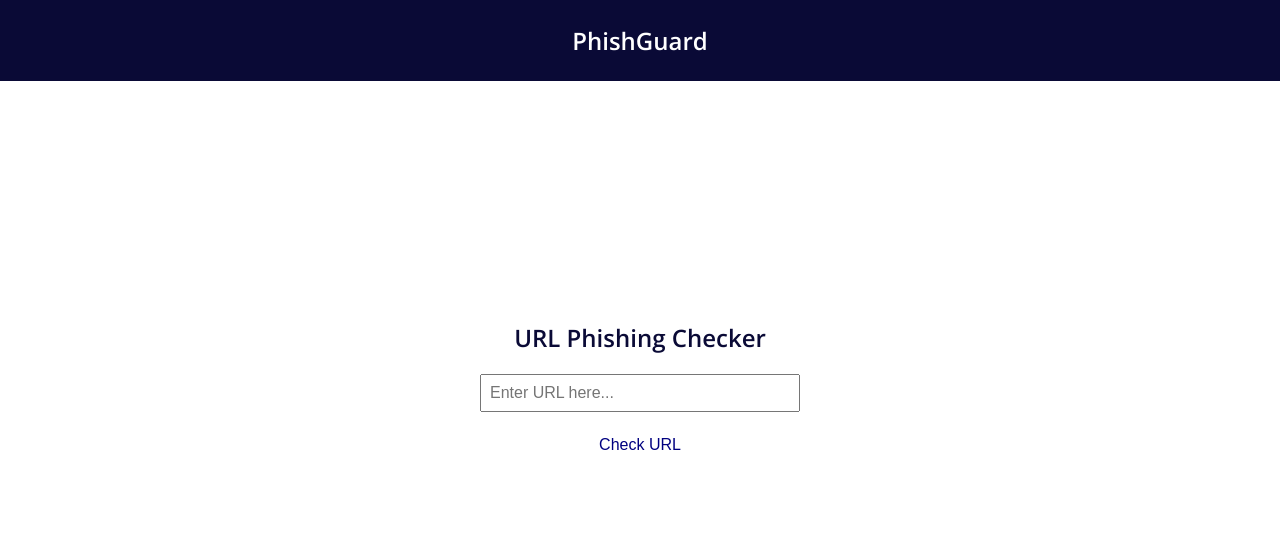
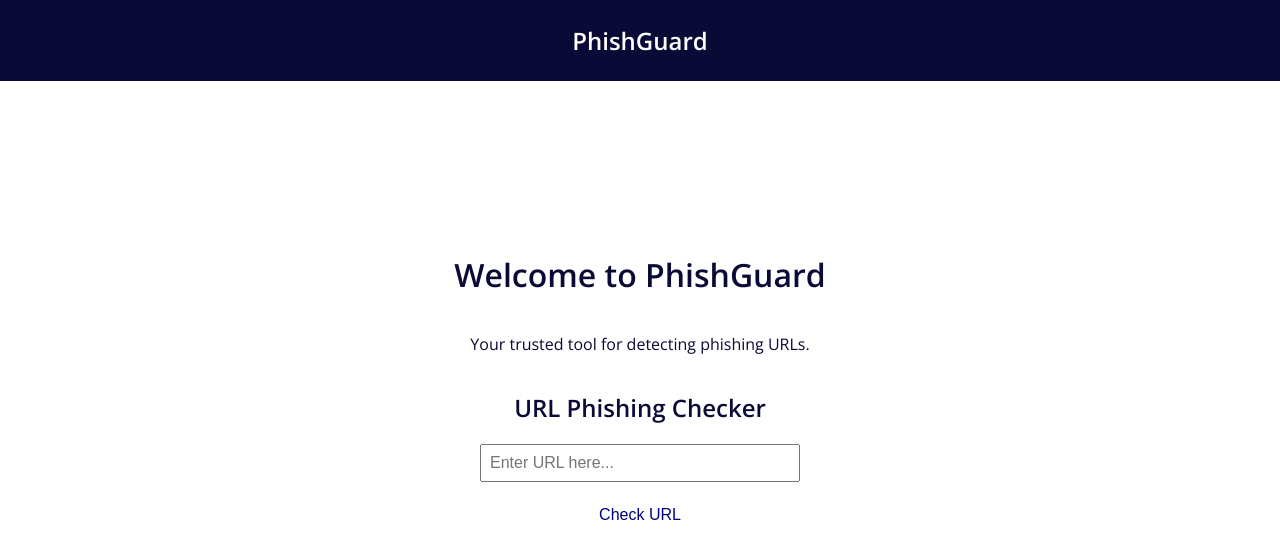
Before and after one commit to Sammy-Haddock/PhishGuard, a Flask app: page / in a window 1280 px wide. Shown: the top 559 px of the page. Run offline with Flask 2, Linux system fonts and the light colour scheme.

Commit message:
Adding in a welcome message

```diff
--- a/my-flask-app/templates/index.html
+++ b/my-flask-app/templates/index.html
@@ -13,6 +13,8 @@
     <nav>PhishGuard</nav>
     <main>
         <div class="container">
+            <h1>Welcome to PhishGuard</h1>
+            <p>Your trusted tool for detecting phishing URLs.</p>
             <h2>URL Phishing Checker</h2>
             <input type="text" id="urlInput" placeholder="Enter URL here...">
             <button onclick="checkURL()">Check URL</button>
```
